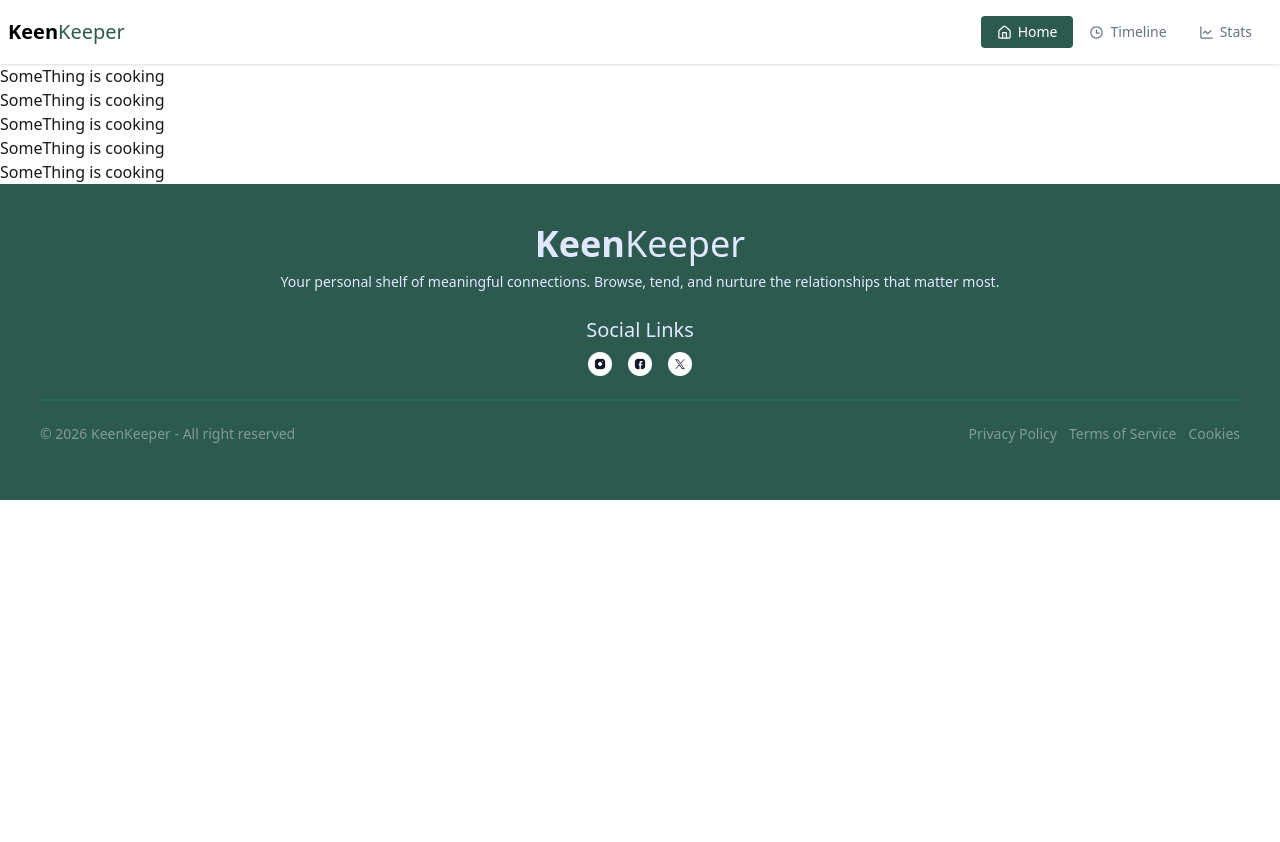
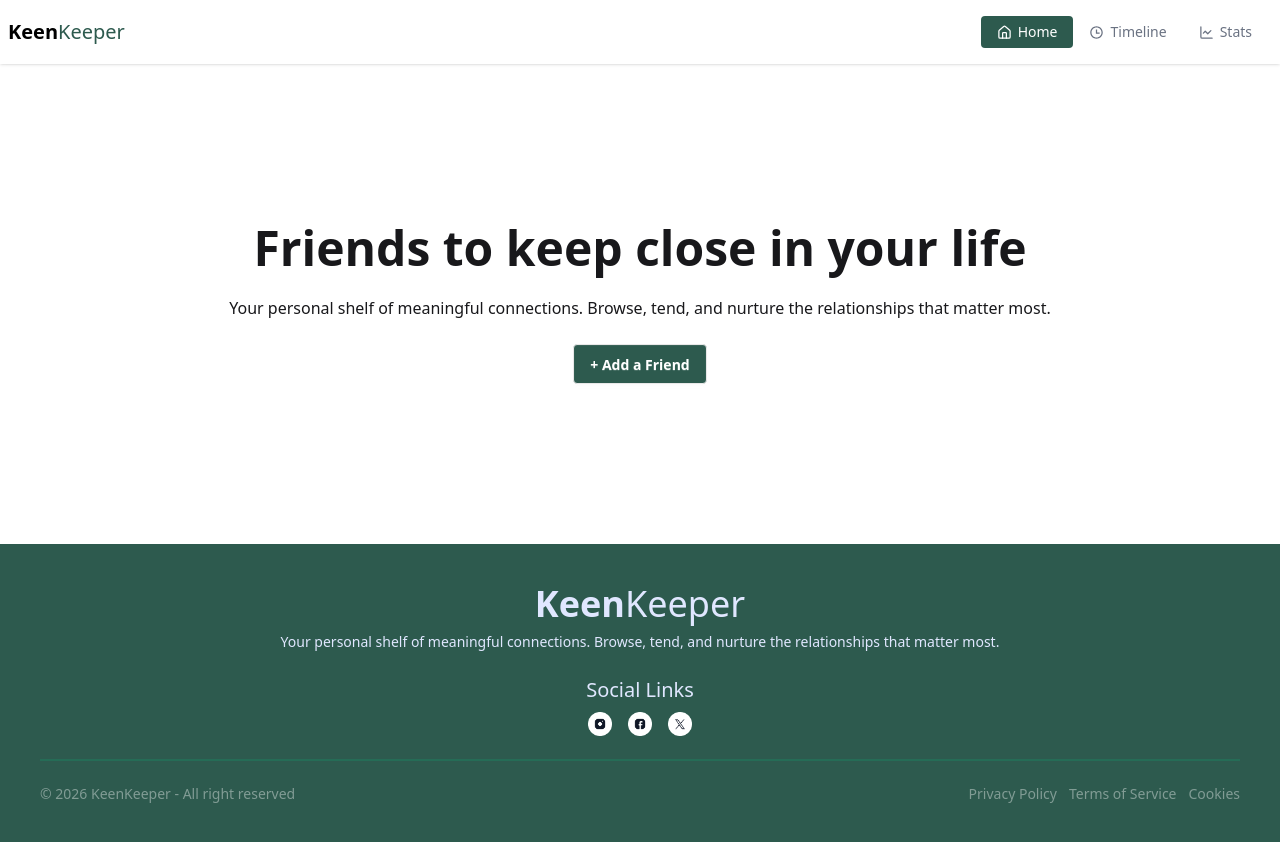
Before and after one commit to shahadat-hossain99/a07-keen-keeper, a Next.js app: page / in a window 1280 px wide. Shown: the top 842 px of the page. Before the commit the page ends 800 px from the top, so only its background shows below. Built offline with nearby package versions, Linux system fonts and the light colour scheme.

Commit message:
Added bannar in the ui

```diff
--- a/src/app/page.js
+++ b/src/app/page.js
@@ -1,13 +1,11 @@
+import Banner from "@/components/homepage/banner/Banner";
 import Image from "next/image";
 
-export default function Home() {
+const Home = () => {
   return (
     <div>
-      <h2>SomeThing is cooking</h2>
-      <h2>SomeThing is cooking</h2>
-      <h2>SomeThing is cooking</h2>
-      <h2>SomeThing is cooking</h2>
-      <h2>SomeThing is cooking</h2>
+      <Banner />
     </div>
   );
-}
+};
+export default Home;
--- /dev/null
+++ b/src/components/homepage/banner/Banner.jsx
@@ -0,0 +1,26 @@
+import React from "react";
+
+const Banner = () => {
+  return (
+    <div>
+      <div className="hero min-h-[60vh]">
+        <div className="hero-content text-center">
+          <div className="">
+            <h1 className="text-2xl md:text-5xl font-bold ">
+              Friends to keep close in your life
+            </h1>
+            <p className="py-6 text-sm md:text-base md:max-w-[70vw] mx-auto">
+              Your personal shelf of meaningful connections. Browse, tend, and
+              nurture the relationships that matter most.
+            </p>
+            <button className="btn bg-[#2d5a4e] text-white">
+              + Add a Friend
+            </button>
+          </div>
+        </div>
+      </div>
+    </div>
+  );
+};
+
+export default Banner;
```
